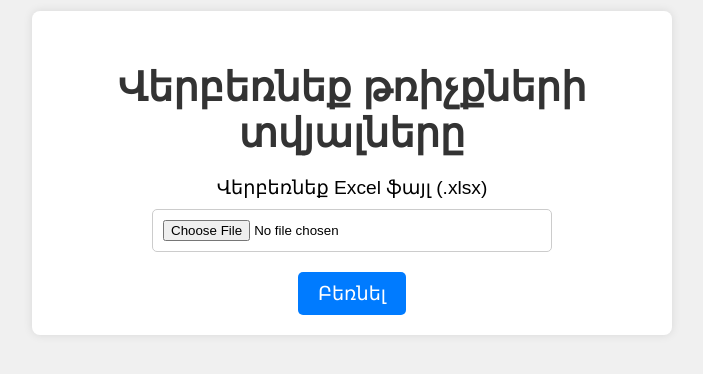
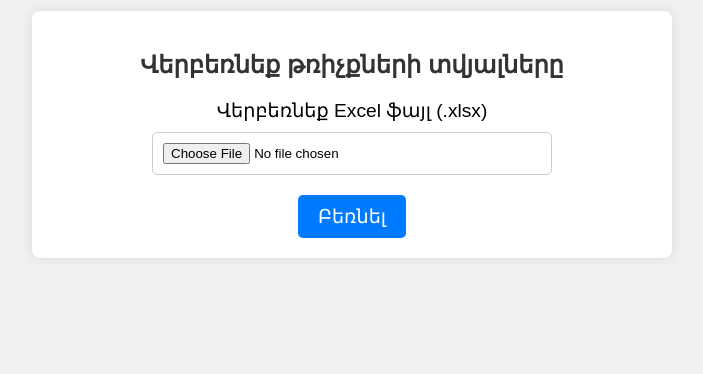
Before and after one commit to Styop9796/EKENG, a Django app: page /load/ in a window 1280 px wide. Shown: the part 39-413 px from the top of the page, without its empty margins (288-991 px from the left). Run offline with Django 5.2, Linux system fonts and the light colour scheme.

Commit message:
style corrections

```diff
--- a/models/templates/home_page.html
+++ b/models/templates/home_page.html
@@ -56,7 +56,7 @@
             justify-content: space-between;
             text-align: center;
             grid-template-columns: 1fr 1fr 1fr 1fr;
-            border-radius: 50px;
+            border-radius: 20px;
 
         }
         h1 {
--- a/models/templates/upload_template.html
+++ b/models/templates/upload_template.html
@@ -18,7 +18,7 @@
             box-shadow: 0 0 10px rgba(0,0,0,0.1);
         }
         h2 {
-            font-size: 2.5rem;
+            font-size: 1.5rem;
             color: #333;
             margin-bottom: 20px;
             text-align: center;
```
